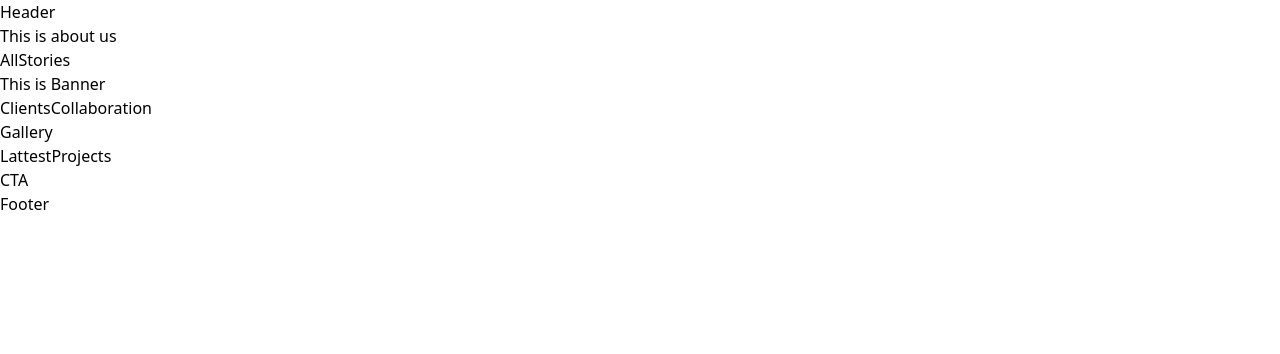
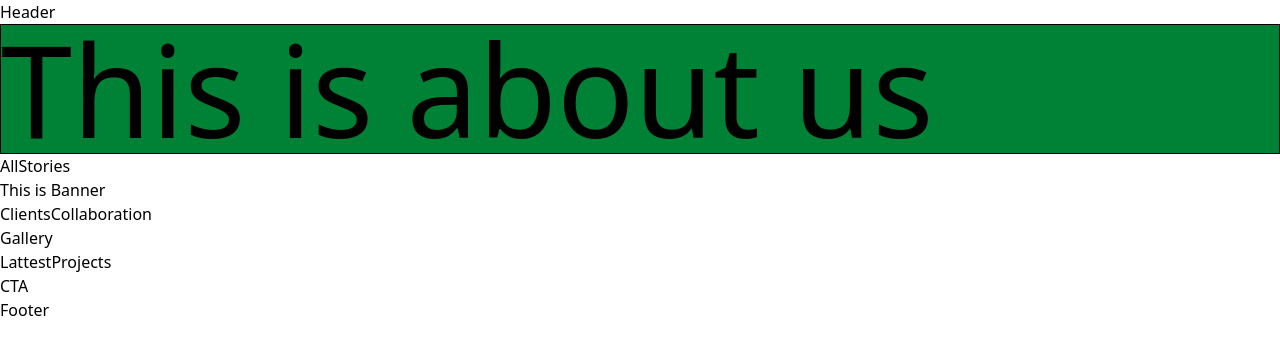
Before and after one commit to joySutradhor/Ethicalden-gsap, a Next.js app: page / in a window 1280 px wide. Shown: the top 354 px of the page. Built offline with nearby package versions, Linux system fonts and the light colour scheme.

Commit message:
styles added

```diff
--- a/app/globals.css
+++ b/app/globals.css
@@ -1 +1,8 @@
+
 @import "tailwindcss";
+
+@layer utilities {
+    .dummy {
+        @apply border text-9xl bg-green-700
+    }
+}
--- a/app/home/AboutUs/AboutUs.jsx
+++ b/app/home/AboutUs/AboutUs.jsx
@@ -1,7 +1,8 @@
 import React from 'react'
+import "./aboutUs.css"
 
 function AboutUs () {
-  return <div className='test'>This is about us</div>
+  return <div className='dummy'>This is about us</div>
 }
 
 export default AboutUs
```
Also changed, not shown: app/home/AboutUs/aboutUs.css (added).
